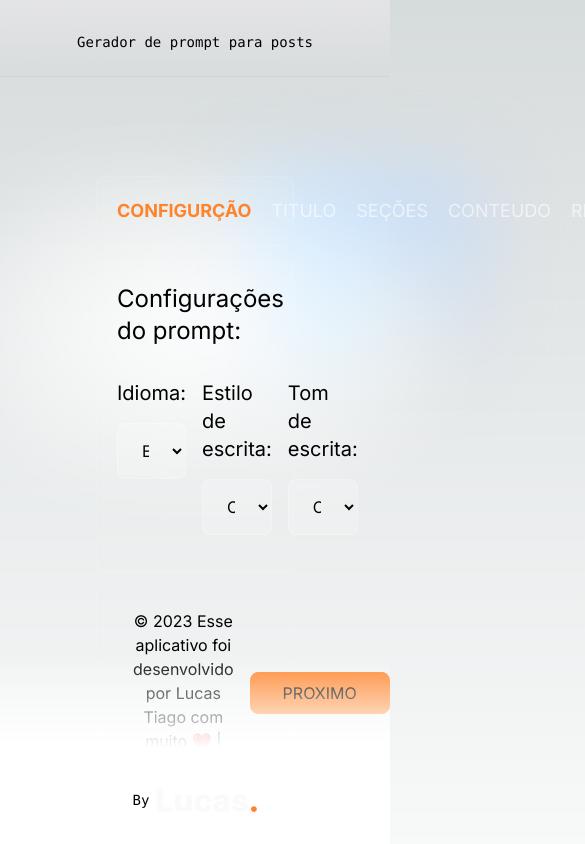
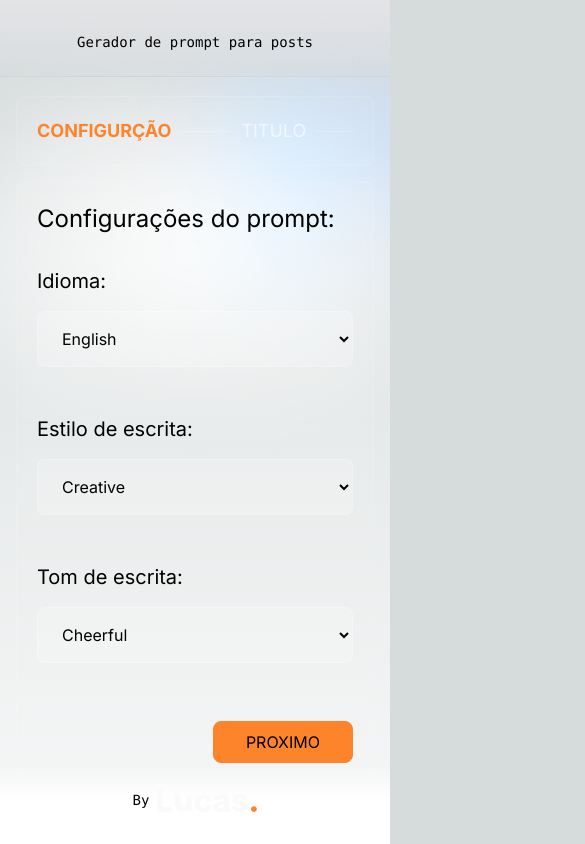
Before and after one commit to eulucastiagolt/post-prompt-generator, a Next.js app: page / in a window 390 px wide. Shown: the top 844 px of the page, 585 px wide, since content can reach past the window. Built offline with nearby package versions, Linux system fonts and the light colour scheme.

Commit message:
Fazendo melhorias para mobile

```diff
--- a/src/app/page.tsx
+++ b/src/app/page.tsx
@@ -147,12 +147,12 @@ export default function Home() {
         message={alertMessage.current}
         closeFunction={handleCloseAlert}
       />
-      <main className="flex min-h-screen flex-col items-center justify-between p-24">
+      <main className="flex overflow-hidden min-h-screen flex-col items-center justify-between p-4 xl:p-24">
         <div className="z-10 items-center justify-between font-mono text-sm lg:flex w-full max-w-[1300px] mx-auto">
           <p className="fixed left-0 top-0 flex w-full justify-center border-b border-gray-300 bg-gradient-to-b from-zinc-200 pb-6 pt-8 backdrop-blur-2xl dark:border-neutral-800 dark:bg-zinc-800/30 dark:from-inherit lg:static lg:w-auto  lg:rounded-xl lg:border lg:bg-gray-200 lg:p-4 lg:dark:bg-zinc-800/30">
             Gerador de prompt para posts
           </p>
-          <div className="fixed bottom-0 left-0 flex h-48 w-full items-end justify-center bg-gradient-to-t from-white via-white dark:from-black dark:via-black lg:static lg:h-auto lg:w-auto lg:bg-none">
+          <div className="fixed bottom-0 left-0 flex h-[80px] w-full items-end justify-center bg-gradient-to-t from-white via-white dark:from-black dark:via-black lg:static lg:h-auto lg:w-auto lg:bg-none">
             <a
               className="pointer-events-none flex place-items-center gap-2 p-8 lg:pointer-events-auto lg:p-0"
               href="#Lucas."
@@ -170,23 +170,25 @@ export default function Home() {
 
         <div className="pt-20 relative flex place-items-start w-full max-w-[1300px] mx-auto before:absolute before:left-1/2 before:h-[300px] before:w-[480px] before:-translate-x-1/2 before:rounded-full before:bg-gradient-radial before:from-white before:to-transparent before:blur-2xl before:content-[''] after:absolute after:-z-20 after:h-[180px] after:w-[240px] after:left-1/3 after:translate-x-1/3 after:bg-gradient-conic after:from-sky-200 after:via-blue-200 after:blur-2xl after:content-[''] before:dark:bg-gradient-to-br before:dark:from-transparent before:dark:to-blue-700 before:dark:opacity-10 after:dark:from-sky-900 after:dark:via-[#0141ff] after:dark:opacity-40 before:lg:h-[360px]">
           <div className="z-[1] flex flex-wrap items-start gap-4 w-full">
-            <Card className="w-full flex items-center gap-[10px] text-lg uppercase whitespace-nowrap text-white/60">
-              <div className={`${step === 1 && "text-[#fe842b] font-bold"}`}>Configurção</div>
-              <div className="h-[1px] bg-white/20 w-full max-w-[300px]"></div>
-              <div className={`${step === 2 && "text-[#fe842b] font-bold"}`}>Titulo</div>
-              <div className="h-[1px] bg-white/20 w-full max-w-[300px]"></div>
-              <div className={`${step === 3 && "text-[#fe842b] font-bold"}`}>Seções</div>
-              <div className="h-[1px] bg-white/20 w-full max-w-[300px]"></div>
-              <div className={`${step === 4 && "text-[#fe842b] font-bold"}`}>Conteudo</div>
-              <div className="h-[1px] bg-white/20 w-full max-w-[300px]"></div>
-              <div className={`${step === 5 && "text-[#fe842b] font-bold"}`}>Resumo</div>
+            <Card className="w-full order-1">
+              <div className="w-full overflow-hidden md:overflow-visible flex items-center gap-[10px] text-lg uppercase whitespace-nowrap text-white/60">
+                <div className={`${step === 1 && "text-[#fe842b] font-bold"}`}>Configurção</div>
+                <div className="h-[1px] bg-white/20 w-full min-w-[50px] max-w-[300px]"></div>
+                <div className={`${step === 2 && "text-[#fe842b] font-bold"}`}>Titulo</div>
+                <div className="h-[1px] bg-white/20 w-full min-w-[50px] max-w-[300px]"></div>
+                <div className={`${step === 3 && "text-[#fe842b] font-bold"}`}>Seções</div>
+                <div className="h-[1px] bg-white/20 w-full min-w-[50px] max-w-[300px]"></div>
+                <div className={`${step === 4 && "text-[#fe842b] font-bold"}`}>Conteudo</div>
+                <div className="h-[1px] bg-white/20 w-full min-w-[50px] max-w-[300px]"></div>
+                <div className={`${step === 5 && "text-[#fe842b] font-bold"}`}>Resumo</div>
+              </div>
             </Card>
 
-            <div className={`w-full ${step === 1 ? "block" : "hidden"}`}>
+            <div className={`w-full order-3 md:order-2 ${step === 1 ? "block" : "hidden"}`}>
               <CardSection className="w-full">
                 <Card className="w-full">
                   <h2 className="text-2xl pb-4">Configurações do prompt:</h2>
-                  <div className="flex w-full justify-between gap-4">
+                  <div className="flex flex-col md:flex-row w-full justify-between gap-4">
                     <div className="py-4 flex flex-col items-start w-full">
                       <h2 className="text-xl pb-4">Idioma:</h2>
                       <select
@@ -328,9 +330,9 @@ export default function Home() {
               </CardSection>
             </div>
 
-            <div className={`w-full ${step === 2 ? "block" : "hidden"}`}>
-              <CardSection className="gap-4">
-                <Card className="w-full max-w-[calc((100%_/_3)_-_(1rem_*_(3_-_1)_/_3))]">
+            <div className={`w-full order-4 md:order-3 ${step === 2 ? "block" : "hidden"}`}>
+              <CardSection className="gap-4 flex-col md:flex-row">
+                <Card className="w-full md:max-w-[calc((100%_/_3)_-_(1rem_*_(3_-_1)_/_3))]">
                   <div className="pb-4 flex flex-col items-start">
                     <h2 className="text-xl">Topico</h2>
                     <p className="text-sm text-white/70 pb-4">Insira o tópico do artigo. Isso será usado para o prompt de título</p>
@@ -363,9 +365,9 @@ export default function Home() {
               </CardSection>
             </div>
 
-            <div className={`w-full ${step === 3 ? "block" : "hidden"}`}>
-              <CardSection className="gap-4">
-                <Card className="w-full max-w-[calc((100%_/_3)_-_(1rem_*_(3_-_1)_/_3))]">
+            <div className={`w-full order-5 md:order-4 ${step === 3 ? "block" : "hidden"}`}>
+              <CardSection className="gap-4 flex-col md:flex-row">
+                <Card className="w-full md:max-w-[calc((100%_/_3)_-_(1rem_*_(3_-_1)_/_3))]">
                   <div className="pb-4 flex flex-col items-start w-full">
                     <h2 className="text-xl">Titulo do artigo</h2>
                     <p className="text-sm text-white/70 pb-4">
@@ -430,9 +432,9 @@ export default function Home() {
               </CardSection>
             </div>
 
-            <div className={`w-full ${step === 4 ? "block" : "hidden"}`}>
-              <CardSection className="gap-4">
-                <Card className="w-full max-w-[calc((100%_/_3)_-_(1rem_*_(3_-_1)_/_3))]">
+            <div className={`w-full order-6 md:order-5 ${step === 4 ? "block" : "hidden"}`}>
+              <CardSection className="gap-4 flex-col md:flex-row">
+                <Card className="w-full md:max-w-[calc((100%_/_3)_-_(1rem_*_(3_-_1)_/_3))]">
                   <div className="pb-4 flex flex-col items-start w-full">
                     <h2 className="text-xl">Seções do artigo</h2>
                     <p className="text-sm text-white/70 pb-4">
@@ -498,8 +500,8 @@ export default function Home() {
               </CardSection>
             </div>
 
-            <div className={`w-full ${step === 5 ? "block" : "hidden"}`}>
-              <CardSection className="gap-4">
+            <div className={`w-full order-7 md:order-6 ${step === 5 ? "block" : "hidden"}`}>
+              <CardSection className="gap-4 flex-col md:flex-row">
                 <Card className="w-full">
                   <h2 className="text-xl pb-4">Prompt para Resumo</h2>
                   <textarea
@@ -514,9 +516,9 @@ export default function Home() {
               </CardSection>
             </div>
 
-            <CardSection>
-              <Card className="w-full flex justify-between items-center gap-4">
-                <div>
+            <CardSection className="order-7 md:order-7">
+              <Card className="w-full flex flex-wrap md:flex-nowrap justify-between items-center gap-4">
+                <div className="order-1">
                   {step !== 1 && (
                     <button
                       className="bg-[#fe842b] px-8 py-2 rounded-lg self-end hover:bg-[#D65D0E] uppercase transition-all duration-300 border border-[#fe842b]"
@@ -526,7 +528,7 @@ export default function Home() {
                     </button>
                   )}
                 </div>
-                <div className="text-center">
+                <div className="text-center order-3 md:order-2 mt-8 md:mt-0 border-t md:border-none pt-8 md:pt-0">
                   <span>
                     &copy; {new Date().getFullYear()} Esse aplicativo foi desenvolvido por{" "}
                     <a
@@ -546,7 +548,7 @@ export default function Home() {
                     Github
                   </a>
                 </div>
-                <div>
+                <div className="order-2 md:order-3">
                   {step !== 5 && (
                     <button
                       className="bg-[#fe842b] px-8 py-2 rounded-lg self-end hover:bg-[#D65D0E] uppercase transition-all duration-300 border border-[#fe842b]"
```
